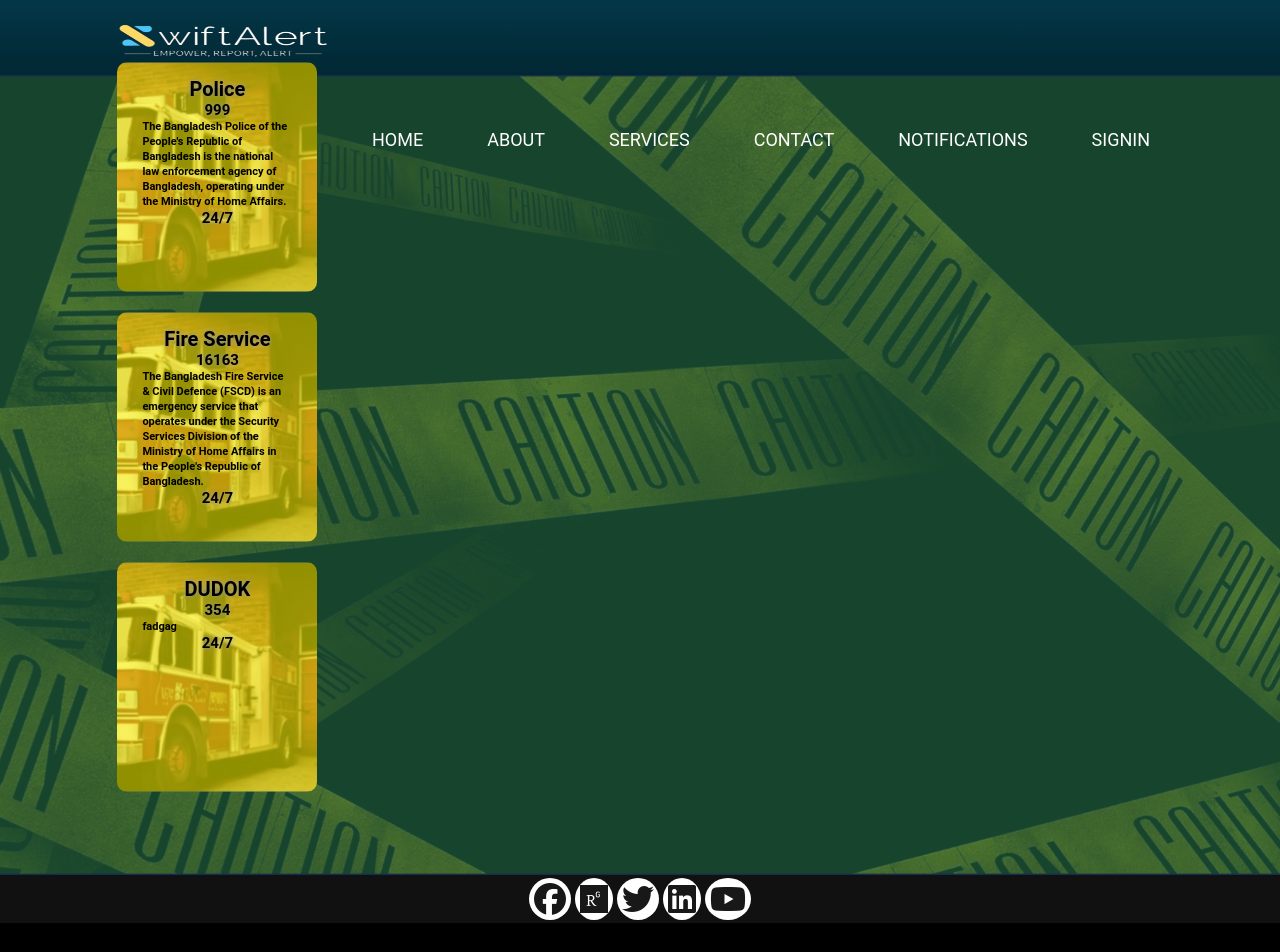
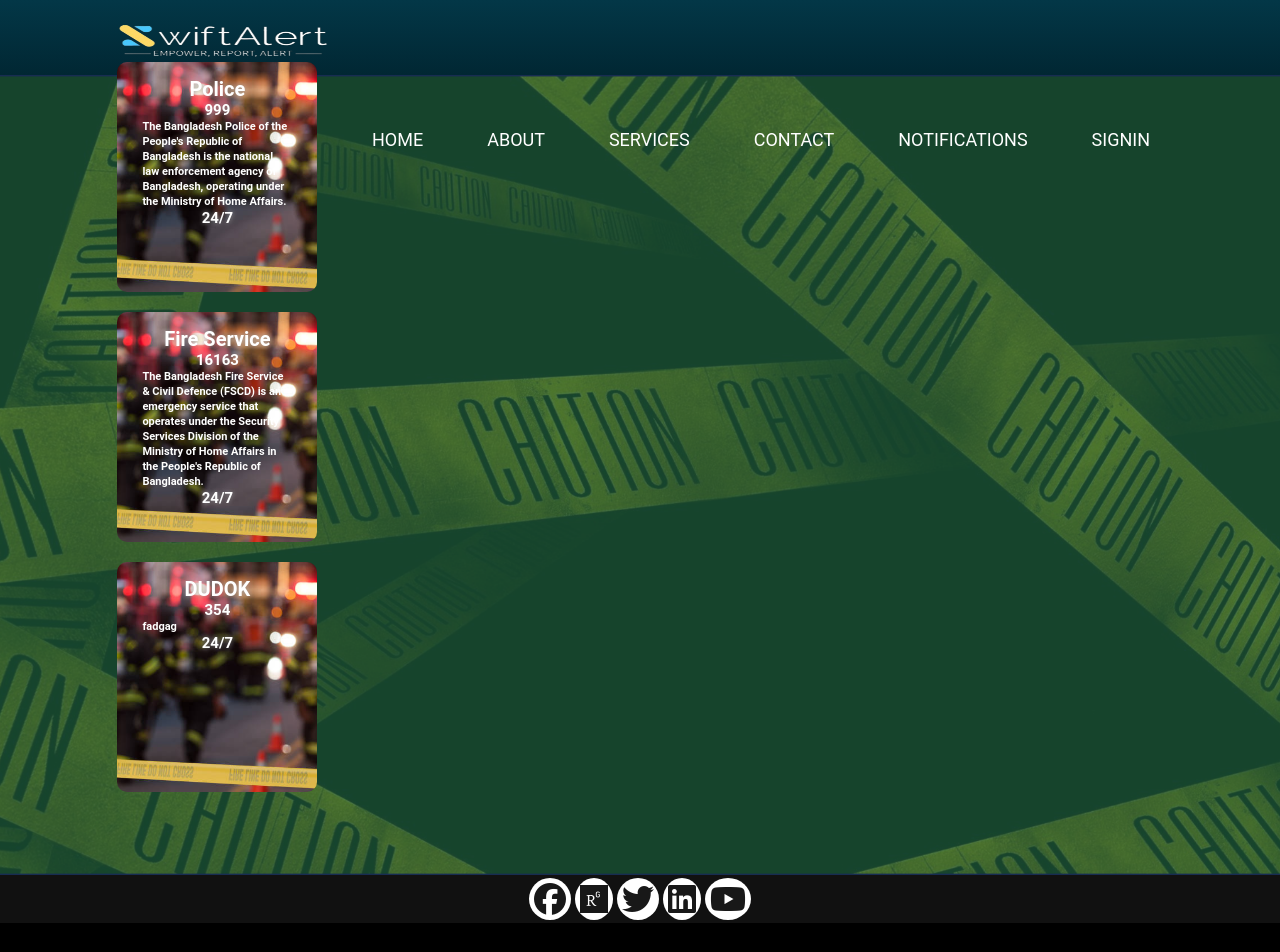
Before and after one commit to TasnimJahinMowla/SwiftAlert, a Django app: template myProject/myApp/templates/myApp/emergency.html in a window 1280 px wide. Run offline with Django 4.2, Linux system fonts and the light colour scheme; the template is opened without the code that fills it: values that come from a table or form of the project are taken from there, others are empty; data comes from the database, SQL or seed files in the repository; some libraries are stand-ins or nearby versions.

Commit message:
Style Modifications

```diff
--- a/myProject/myApp/static/emerStyle.css
+++ b/myProject/myApp/static/emerStyle.css
@@ -22,12 +22,12 @@
     flex-basis: 50%;
 }
 .hContainer h1{
-    color: #000;
+    color: #fff;
     font-size: 100px;
 }
 
 .hContainer p{
-    color: #000;
+    color: #fff;
     font-size: 11px;
     line-height: 15px;
 }
@@ -40,7 +40,7 @@
     box-sizing: border-box;
     cursor: pointer;
     margin: 10px 15px;
-    background-image: url(ServiesPic.png);
+    background-image: url(servicepic.jpg);
     background-position: center;
     background-size: cover;
     transition: transform 0.5s;
@@ -50,13 +50,13 @@
     transform: translateY(-10px);
 }
 .hContainer h5{
-    color: #000;
+    color: #fff;
     font-size: 20px;
     text-shadow: 0 0 5px #999;
     text-align: center;
 }
 .hContainer h4{
-    color: #000;
+    color: #fff;
     font-size: 15px;
     text-shadow: 0 0 5px #999;
     text-align: center;
```
Also changed, not shown: myProject/myApp/static/ServiesPic.png (deleted), myProject/myApp/static/servicepic.jpg (added).
